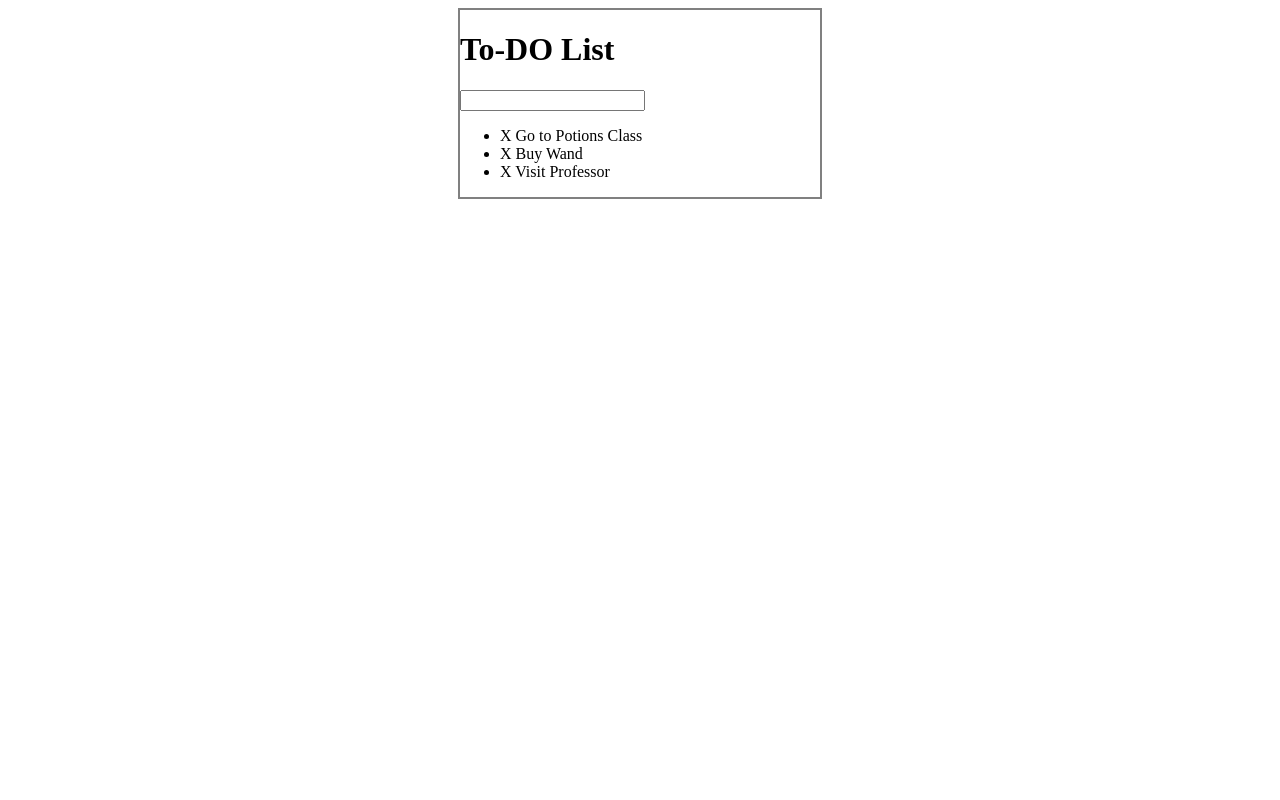
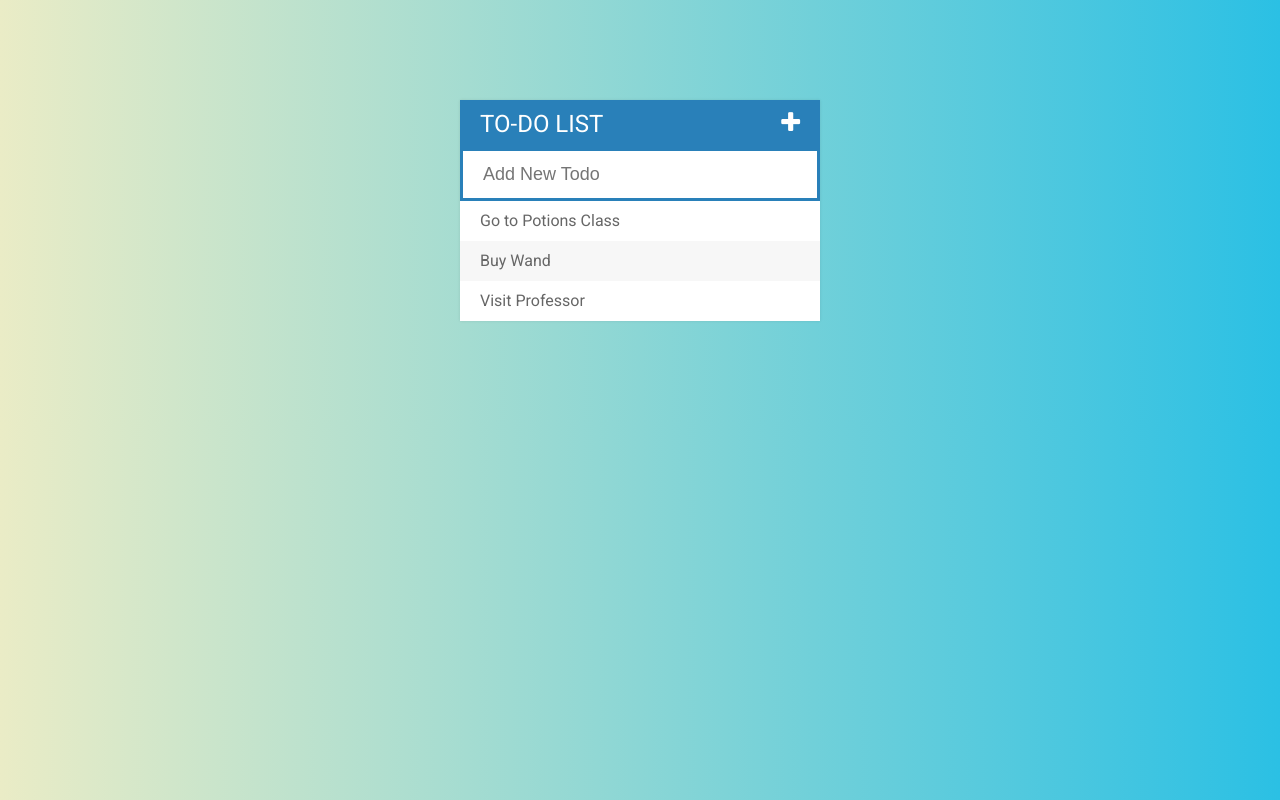
Before and after one commit to KokoChris/TodoApp, a plain HTML site: page index.html in a window 1280 px wide. Drawn offline with Linux system fonts and the light colour scheme.

Commit message:
added styling

```diff
--- a/assets/css/todos.css
+++ b/assets/css/todos.css
@@ -1,7 +1,8 @@
 #container {
-    border:2px solid gray;
     width:360px;
-    margin:0 auto;
+    margin:100px auto;
+    background:#f7f7f7;
+    box-shadow: 0 0 3px rgba(0,0,0,0.1);
 }
 
 
@@ -9,3 +10,77 @@
     color: grey;
     text-decoration: line-through;
 }
+
+h1 {
+    background: #2980b9;
+    color: white;
+    margin:0;
+    padding: 10px 20px;
+    text-transform: uppercase;
+    font-size:24px;
+    font-weight:normal;
+
+}
+.fa-plus{
+    float: right;
+}
+ul{
+    list-style:none;
+    margin:0;
+    padding:0;
+}
+
+body{
+    font-family: Roboto;
+    background: #2BC0E4; /* fallback for old browsers */
+      background: -webkit-linear-gradient(to left, #2BC0E4 , #EAECC6); /* Chrome 10-25, Safari 5.1-6 */
+      background: linear-gradient(to left, #2BC0E4 , #EAECC6); /* W3C, IE 10+/ Edge, Firefox 16+, Chrome 26+, Opera 12+, Safari 7+ */
+
+
+}
+
+li{
+    background: #fff;
+    height:40px;
+    line-height:40px;
+    color:#666;
+}
+
+li:nth-child(2n){
+    background: #f7f7f7;
+
+}
+
+input {
+    font-size:18px;
+    background: #f7f7f7;
+    width: 100%;
+    padding: 13px 13px 13px 20px;
+    box-sizing:border-box;
+    color:#2980b9;
+    border:3px solid rgba(0,0,0,0);
+}
+
+input {
+    background: #fff;
+    border: 3px solid  #2980b9;
+    outline: none;
+}
+
+
+span {
+    background: #e74c3c;
+    height: 40px;
+    margin-right:20px;
+    text-align:center;
+    color:white;
+    width:0px;
+    display: inline-block;
+    transition: 0.2s linear;
+    opacity:0;
+}
+
+li:hover span{
+    width: 40px;
+    opacity:1.0;
+}
--- a/assets/js/todos.js
+++ b/assets/js/todos.js
@@ -15,7 +15,7 @@ $("ul").on("click","span",function(event){
 $("input[type='text']").keypress(function(event){
    if(event.which === 13){
     var todoText= $(this).val();
-    $("ul").append("<li><span>X</span> "+todoText+"</li>")
+    $("ul").append("<li><span><i class='fa fa-trash'></i></span> "+todoText+"</li>")
     $(this).val("");
    }
 });
--- a/index.html
+++ b/index.html
@@ -4,8 +4,11 @@
 <meta charset="utf-8">
 <meta http-equiv="X-UA-Compatible" content="IE=edge">
 <script type="text/javascript" src="assets/js/lib/jquery-2.2.0.min.js"></script>
+<link rel="stylesheet" type="text/css" href="https://cdnjs.cloudflare.com/ajax/libs/font-awesome/4.5.0/css/font-awesome.css">
+<link rel="stylesheet" type="text/css" href="assets/css/todos.css">
+<link href='https://fonts.googleapis.com/css?family=Roboto:400,700,500&subset=latin,greek'
+rel='stylesheet' type='text/css'>
 
-<link rel="stylesheet" href="assets/css/todos.css">
 
 <title>Todo List</title>
 
@@ -13,12 +16,12 @@
 <body>
 
 <div id="container">
-   <h1>To-DO List</h1>
-   <input type="text">
+   <h1>To-DO List <i class="fa fa-plus"></i></h1>
+   <input type="text" placeholder="Add New Todo">
     <ul>
-        <li><span>X </span>Go to Potions Class</li>
-        <li><span>X </span>Buy Wand</li>
-        <li><span>X </span>Visit Professor</li>
+        <li><span><i class="fa fa-trash"></i></span>Go to Potions Class</li>
+        <li><span><i class="fa fa-trash"></i></span>Buy Wand</li>
+        <li><span><i class="fa fa-trash"></i></span>Visit Professor</li>
     </ul>
 </div>
 
```
